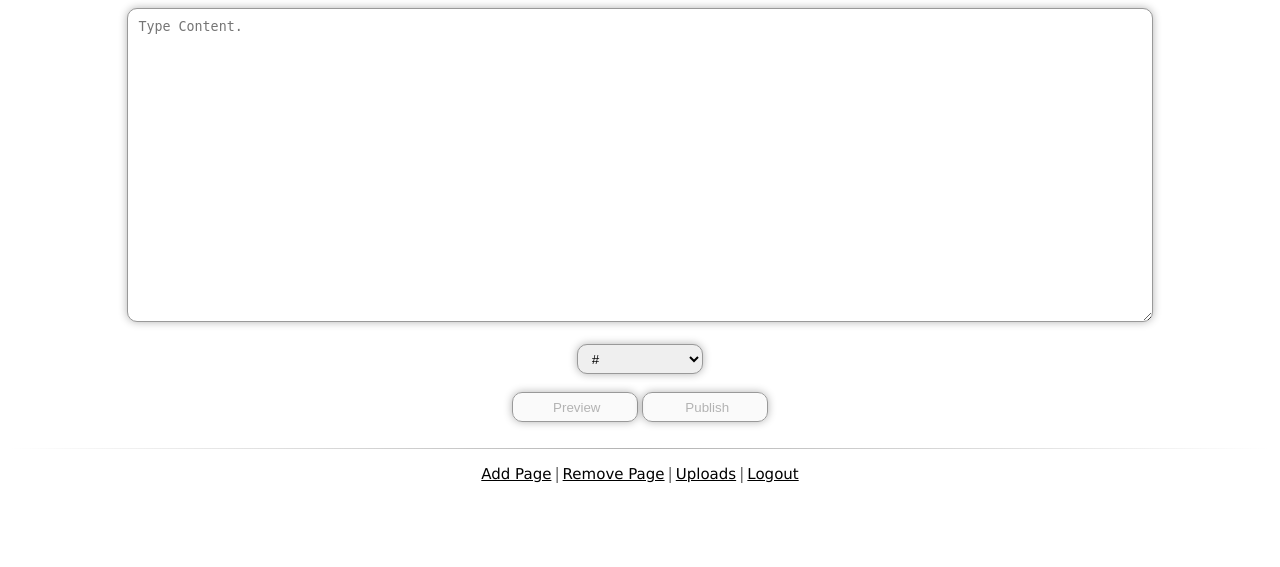
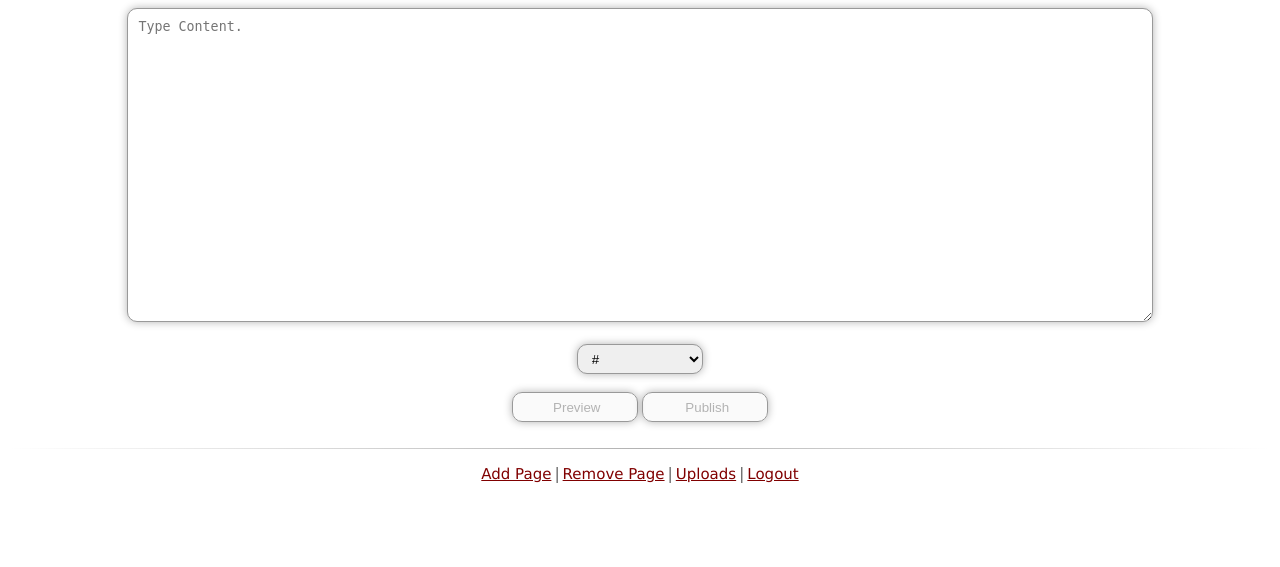
Before and after one commit to pranavrc/strand, a Flask app: template templates/layout.html in a window 1280 px wide. Shown: the top 567 px of the page. Run offline with Flask 2, Linux system fonts and the light colour scheme; the template is opened without the code that fills it: most values are stand-ins (such as "Sample title", 1, 10 or a date in 2020); data that the repository does not hold is empty; some libraries are stand-ins or nearby versions.

Commit message:
Changed hyperlink color in preview

```diff
--- a/static/layout.css
+++ b/static/layout.css
@@ -68,7 +68,11 @@ a {
 }
 
 a:link {
-	color: black;
+	color: #800000;
+}
+
+a:visited {
+    color: #696969;
 }
 
 fieldset {
```
